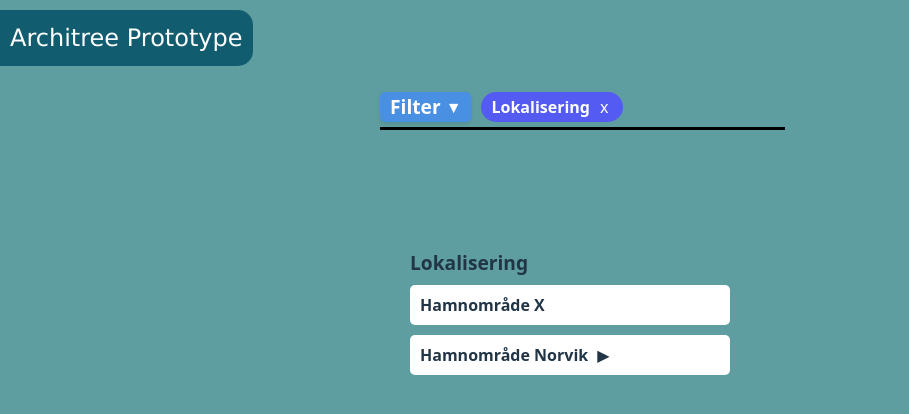
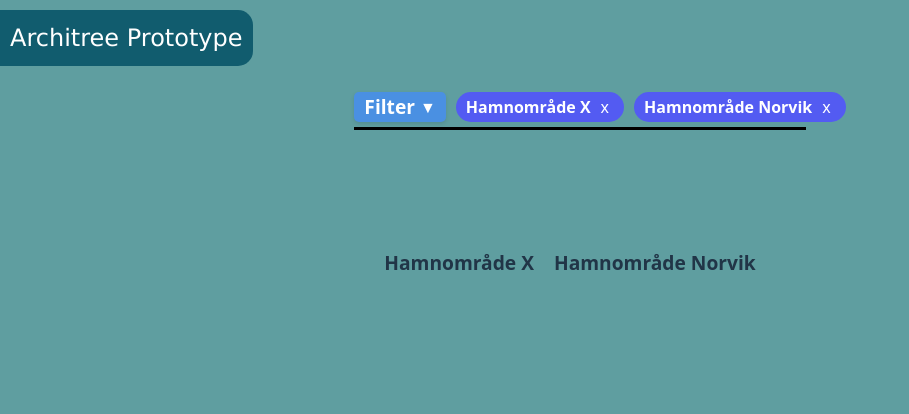
Before and after one commit to eira-quale/architree-81346-visualiser-prototype, a Vue app: page / in a window 1280 px wide. Shown: the top 414 px of the page, without its empty margins (0-909 px from the left). Built offline with nearby package versions, Linux system fonts and the light colour scheme.

Commit message:
Updated initializeTrees

```diff
--- a/src/Main.vue
+++ b/src/Main.vue
@@ -76,17 +76,18 @@ export default {
   },
   methods: {
     initializeTrees() {
+      this.mockData.forEach((mockItem) => {
         const randomId = Math.random().toString(36).substr(2, 9);
-      const newTree = new TreeRoot(randomId, "Lokalisering", true);
+        const newTree = new TreeRoot(randomId, mockItem.name, true); // Create TreeRoot
 
         const createNodeFromData = (data) => {
-        const aspect = new Aspect(data.id, data.rds, data.name, data.previousName);
+          const aspect = new Aspect(data.id, data.rds, data.name, data.previousName); // Create Aspect
           const nodeId = Math.random().toString(36).substr(2, 9);
-        const node = new TreeNode(aspect, nodeId);
+          const node = new TreeNode(aspect, nodeId); // Create TreeNode
 
           if (data.children && data.children.length > 0) {
             data.children.forEach((child) => {
-            const childNode = createNodeFromData(child);
+              const childNode = createNodeFromData(child); // Recursively process children
               node.children.push(childNode);
             });
           }
@@ -94,12 +95,15 @@ export default {
           return node;
         };
 
-      this.mockData.forEach((mockItem) => {
-        const node = createNodeFromData(mockItem);
+        if (mockItem.nodes && mockItem.nodes.length > 0) {
+          mockItem.nodes.forEach((nodeData) => {
+            const node = createNodeFromData(nodeData); // Process top-level nodes
             newTree.addNode(node);
           });
+        }
 
-      this.trees.push(newTree);
+        this.trees.push(newTree); // Add completed TreeRoot to trees
+      });
     },
     handleNodeClick(aspect) {
       this.selectedAspect = aspect;
```
Lines whose indentation alone changed are shown as unchanged.
